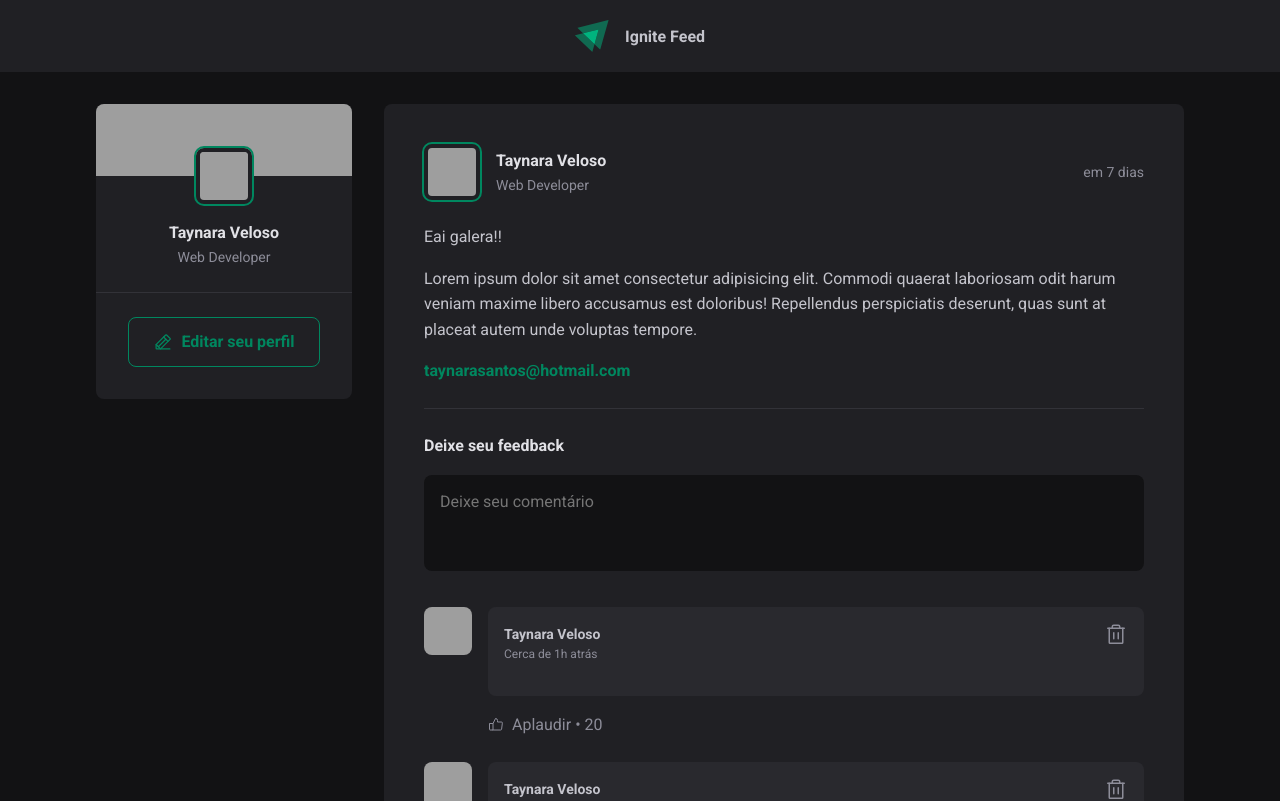
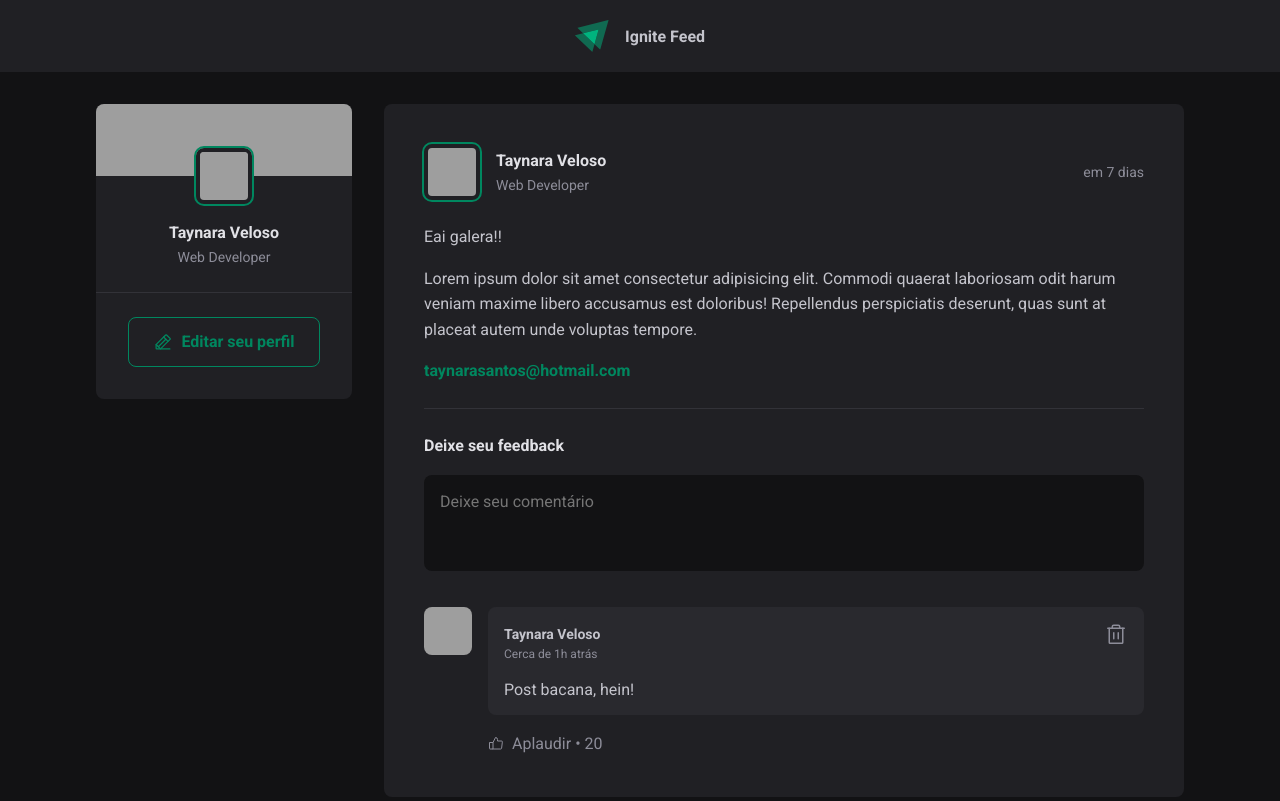
Before and after one commit to Taynara-Veloso/Ignite-Feed, a React (Vite) app: page / in a window 1280 px wide. Shown: the top 801 px of the page. Built offline with nearby package versions, Linux system fonts and the light colour scheme; grey boxes are pictures that could not be loaded.

Commit message:
:star: exibindo comentários na tela - Post.jsx

```diff
--- a/src/components/Post.jsx
+++ b/src/components/Post.jsx
@@ -4,15 +4,15 @@
 import ptBR from 'date-fns/locale/pt-BR'
 
 import styles from './Post.module.css'
+import { useState } from 'react';
 
-const comments = [
-  1,
-  2,
-  3,
-  4,
-];
+// estado = variáveis que eu quero que o componente monitore
 
 export function Post({author, publishedAt, content}) {
+  const [comments, setComments] = useState([
+    'Post bacana, hein!'
+  ])
+
   const publishedDateFormatted = format(publishedAt, " d 'de' LLLL 'às' HH:mm'h'", {
     locale: ptBR,
   });
@@ -21,6 +21,18 @@
     locale: ptBR,
     addSuffix: true
   });
+
+  function handleCreateNewComment() {
+    event.preventDefault()
+
+    const newCommentText = event.target.inputTextarea.value
+
+    //O operador de propagação JavaScript ( ...) nos permite copiar rapidamente todo ou parte de um array ou objeto existente para outro array ou objeto.
+    //Spread Operator
+    setComments([...comments, newCommentText]);
+
+    event.target.inputTextarea.value = '';
+  }
 
   return (
     <article className={styles.post}>
@@ -47,9 +59,10 @@
         })}
       </div>
 
-      <form className={styles.commentForm}>
+      <form onSubmit={handleCreateNewComment} className={styles.commentForm}>
         <strong>Deixe seu feedback</strong>
         <textarea
+          name='inputTextarea'
           placeholder='Deixe seu comentário'
         />
         <footer>
@@ -59,7 +72,11 @@
 
       <div className={styles.commentList}>
         {comments.map(comment => {
-          return <Comment />
+          return (
+            <Comment
+              key={comment}
+              content={comment}/>
+          )
         })}
       </div>
     </article>
```
